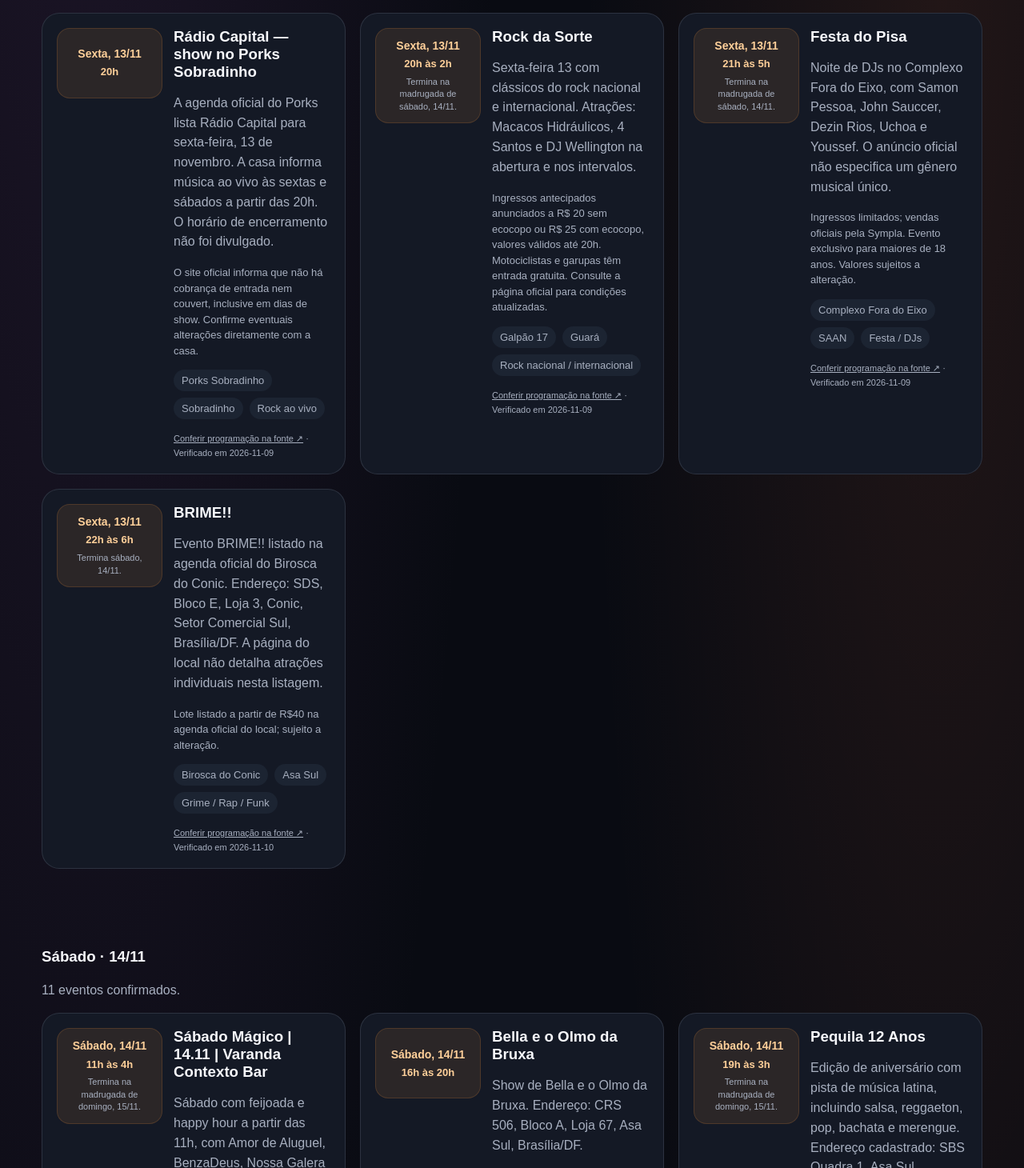
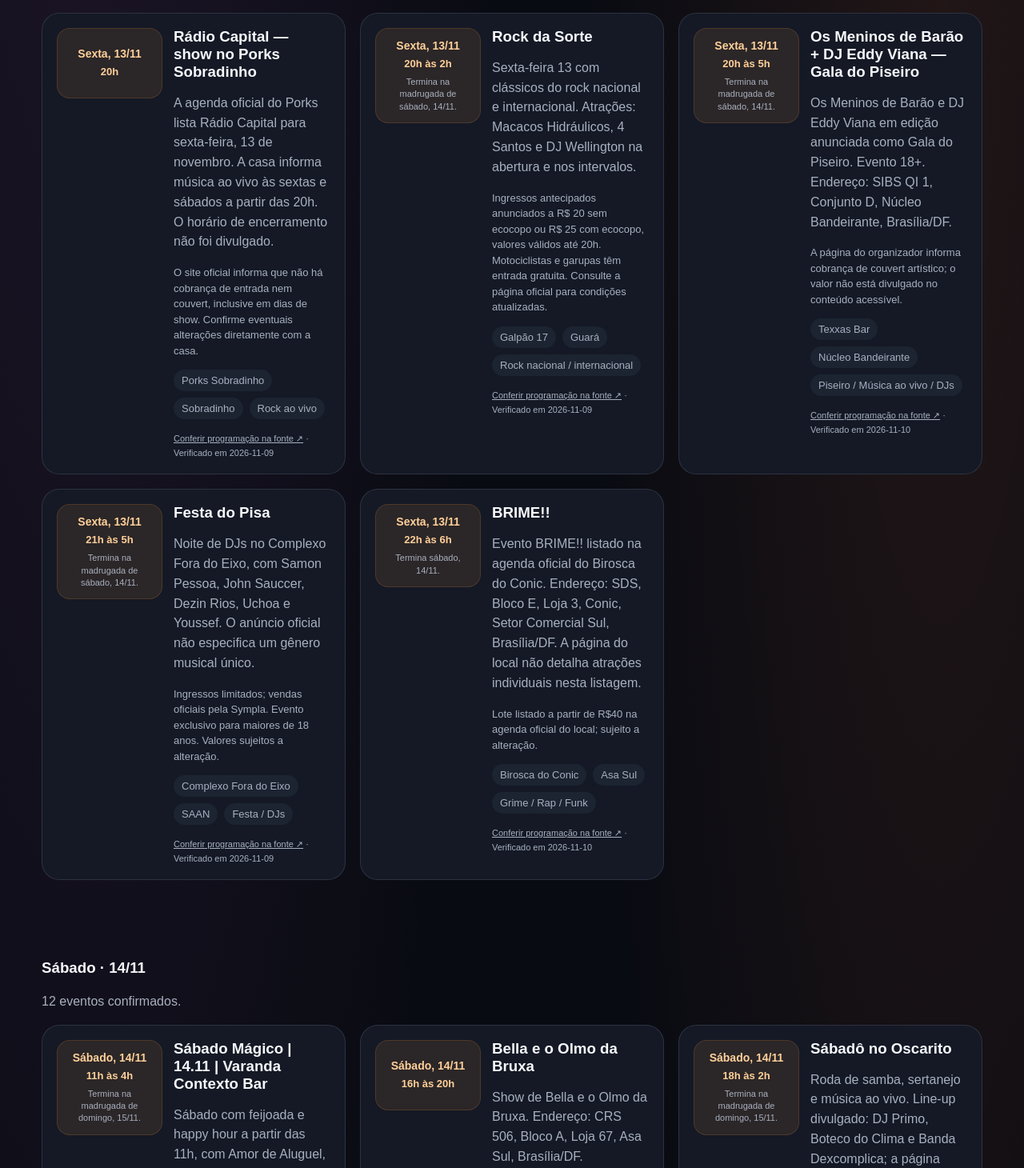
Before and after one commit to leonardodutrards-del/noite-df, a Next.js app: page /fim-de-semana in a window 1280 px wide. Shown: the part 1190-2650 px from the top of the page at 80% size. Built offline with nearby package versions, Linux system fonts and the light colour scheme; no server answers.

Commit message:
Agenda semanal: Sábadô no Oscarito e Texxas Bar (13–14/11)
Add two verified events, stage Texxas Bar as draft, and document pending venue identity checks.

```diff
--- a/data/seeds/events-2026-11-10.ts
+++ b/data/seeds/events-2026-11-10.ts
@@ -374,4 +374,38 @@ export const confirmedEventsNovember10: EventItem[] = [
     publicationStatus: 'published',
     source: officialSource('Programação musical oficial — Ticiana Werner', 'https://www.ticianawerner.com.br/musica.php'),
   },
+
+  {
+    id: 'oscarito-sabado-2026-11-14',
+    title: 'Sábadô no Oscarito',
+    place: 'Oscarito Brasília',
+    region: 'SIG',
+    dateLabel: 'Sábado, 14/11/2026 · 18h–02h',
+    category: 'Samba / Sertanejo / Música ao vivo',
+    description: 'Roda de samba, sertanejo e música ao vivo. Line-up divulgado: DJ Primo, Boteco do Clima e Banda Dexcomplica; a página oficial também lista entradas de DJ Primo e não identifica o nome da atração prevista para 21h30. Endereço: SIG, Quadra 01, lotes 985, Brasília/DF.',
+    startsAt: '2026-11-14T18:00:00-03:00',
+    endsAt: '2026-11-15T02:00:00-03:00',
+    expiresAt: '2026-11-15T02:00:00-03:00',
+    admissionNote: 'Taxa de conveniência antecipada de R$20 até 21h; após 21h, a página informa complemento na bilheteria conforme o ingresso vigente. Sujeito à lotação e alteração.',
+    sourceStatus: 'manual',
+    publicationStatus: 'published',
+    source: officialSource('Sympla oficial — Sábadô no Oscarito', 'https://www.sympla.com.br/evento/sabado-no-oscarito/3648839'),
+  },
+  {
+    id: 'texxas-bar-os-meninos-barao-2026-11-13',
+    title: 'Os Meninos de Barão + DJ Eddy Viana — Gala do Piseiro',
+    place: 'Texxas Bar',
+    region: 'Núcleo Bandeirante',
+    dateLabel: 'Sexta-feira, 13/11/2026 · 20h–05h',
+    category: 'Piseiro / Música ao vivo / DJs',
+    description: 'Os Meninos de Barão e DJ Eddy Viana em edição anunciada como Gala do Piseiro. Evento 18+. Endereço: SIBS QI 1, Conjunto D, Núcleo Bandeirante, Brasília/DF.',
+    startsAt: '2026-11-13T20:00:00-03:00',
+    endsAt: '2026-11-14T05:00:00-03:00',
+    expiresAt: '2026-11-14T05:00:00-03:00',
+    admissionNote: 'A página do organizador informa cobrança de couvert artístico; o valor não está divulgado no conteúdo acessível.',
+    sourceStatus: 'manual',
+    publicationStatus: 'published',
+    source: officialSource('Sympla oficial — evento do organizador TEXXAS BAR', 'https://www.sympla.com.br/evento/lgc/3586903'),
+  },
+
 ];
--- a/data/seeds/places-2026-11-10.ts
+++ b/data/seeds/places-2026-11-10.ts
@@ -42,4 +42,40 @@ export const additionalPlacesNovember10: Establishment[] = [
     publicRatings: [],
     publicRatingSummary: { sourceCount: 0, calculatedAt: '2026-11-10' },
   },
+
+  {
+    id: 'texxas-bar',
+    name: 'Texxas Bar',
+    region: 'Núcleo Bandeirante',
+    type: 'Bar',
+    description: 'Bar com programação de shows e festas no Núcleo Bandeirante. A página oficial de ingresso do organizador identifica a casa, divulga contato e anuncia uma edição Gala do Piseiro em 13/11/2026.',
+    address: 'SIBS QI 1, Conjunto D, Núcleo Bandeirante, Brasília/DF.',
+    vibe: ['música ao vivo', 'piseiro'],
+    music: ['piseiro'],
+    audience: ['18+ em eventos noturnos'],
+    instagram: 'https://www.instagram.com/texxasbarbsb/',
+    whatsapp: '5561994508262',
+    businessContact: {
+      phone: '(61) 99450-8262',
+      whatsapp: '(61) 99450-8262',
+      sourceUrl: 'https://www.sympla.com.br/evento/lgc/3586903',
+      checkedAt: '2026-11-10',
+    },
+    agendaUrl: 'https://www.sympla.com.br/evento/lgc/3586903',
+    admissionNote: 'O evento atual informa cobrança de couvert artístico; valores variam conforme a programação.',
+    mapsQuery: 'Texxas Bar, SIBS QI 1, Conjunto D, Núcleo Bandeirante, Brasília, DF',
+    source: {
+      kind: 'official',
+      label: 'Sympla oficial — organizador TEXXAS BAR; endereço e telefone também conferidos no Google Business',
+      url: 'https://www.sympla.com.br/evento/lgc/3586903',
+      verifiedAt: '2026-11-10',
+    },
+    verified: false,
+    publicationStatus: 'draft',
+    ownerManaged: false,
+    crowdStatus: 'a confirmar',
+    weeklySchedule: [],
+    lastUpdated: '2026-11-10',
+  },
+
 ];
```
Also changed, not shown: 2 other files (tests, documents, lock files or other folders).
